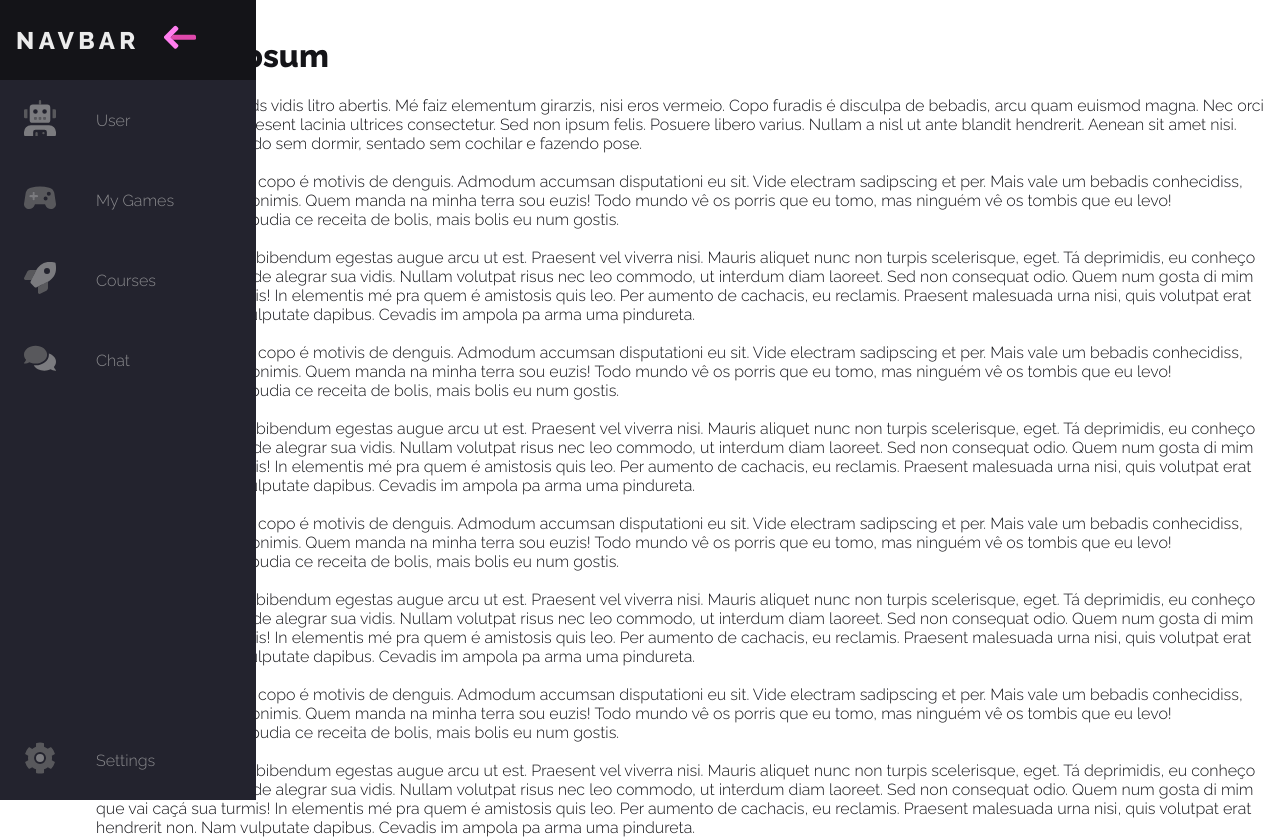
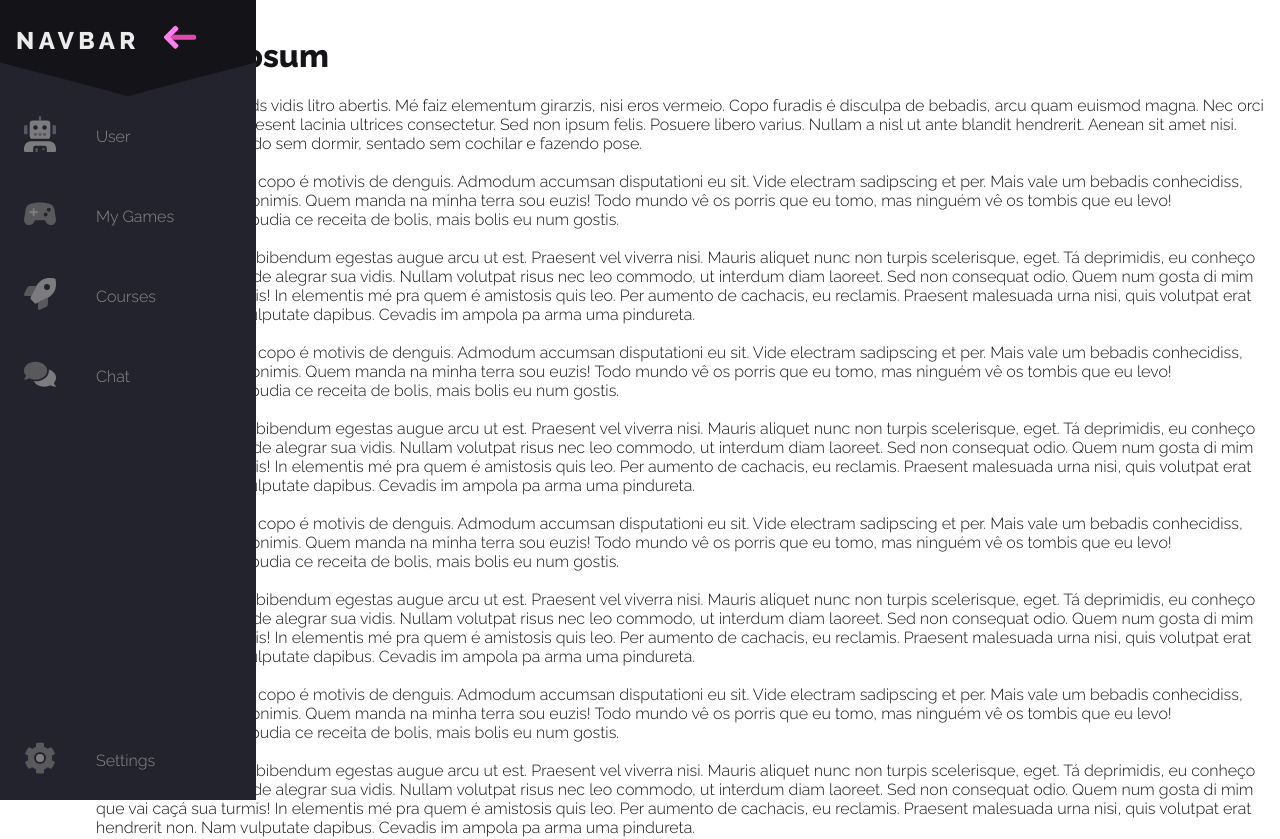
Before and after one commit to felipezymor/css-animated-responsive-navbar, a website: page public/index.html in a window 1280 px wide. Shown: the top 839 px of the page. Drawn offline with Linux system fonts and the light colour scheme.

Commit message:
Added Clip-Path

```diff
--- a/public/css/style.css
+++ b/public/css/style.css
@@ -106,6 +106,7 @@ main {
 
 .logo {
   font-weight: bold;
+  padding-bottom: 1rem;
   text-transform: uppercase;
   text-align: center;
   color: var(--text-secondary);
@@ -113,6 +114,7 @@ main {
   font-size: 1.5rem;
   letter-spacing: 0.3ch;
   width: 100%;
+  clip-path: polygon(50% 0%, 100% 0%, 100% 65%, 50% 100%, 0% 65%, 0% 0%);
 }
 
 .logo svg {
```
